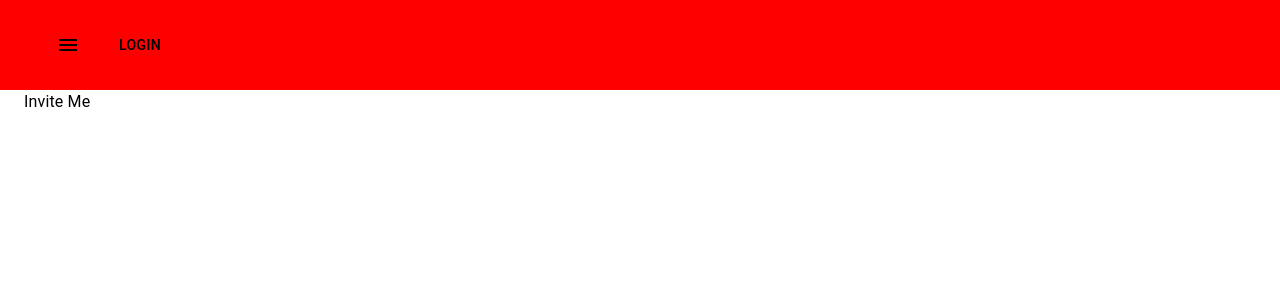
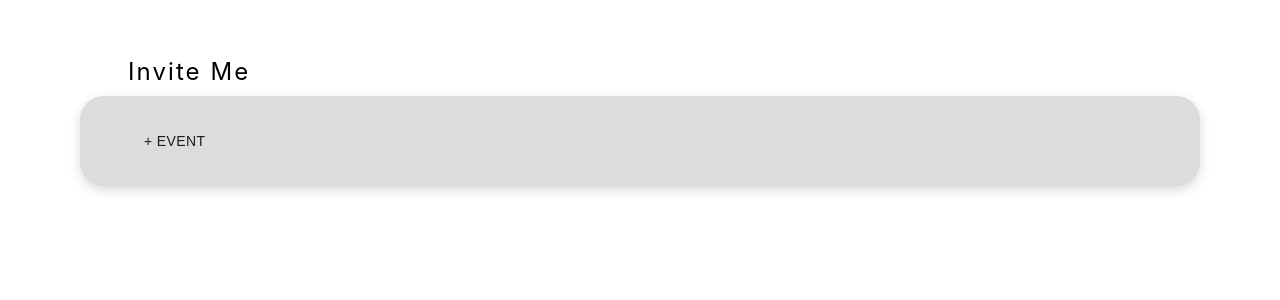
Before and after one commit to zigybass/invite-me, a React (Create React App) app: page / in a window 1280 px wide. Shown: the top 300 px of the page. Built offline with nearby package versions, Linux system fonts and the light colour scheme.

Commit message:
added theme. imported google font. added palette file

```diff
--- a/public/index.html
+++ b/public/index.html
@@ -9,6 +9,12 @@
       name="description"
       content="Web site created using create-react-app"
     />
+    <!-- GoogleFont -->
+    <link
+      href="https://fonts.googleapis.com/css2?family=Baloo+Da+2:wght@400;500;600&display=swap"
+      rel="stylesheet"
+    />
+
     <link rel="apple-touch-icon" href="%PUBLIC_URL%/logo192.png" />
     <!--
       manifest.json provides metadata used when your web app is installed on a
@@ -40,4 +46,7 @@
       To create a production bundle, use `npm run build` or `yarn build`.
     -->
   </body>
+  <style>
+    @import url("https://fonts.googleapis.com/css2?family=Baloo+Da+2&display=swap");
+  </style>
 </html>
--- a/src/App.css
+++ b/src/App.css
@@ -1,38 +1,6 @@
-.App {
-  text-align: center;
+@media (min-width: 1128px) {
 }
-
-.App-logo {
-  height: 40vmin;
-  pointer-events: none;
+body {
+  padding-left: 80px !important;
+  padding-right: 80px !important;
 }
-
-@media (prefers-reduced-motion: no-preference) {
-  .App-logo {
-    animation: App-logo-spin infinite 20s linear;
-  }
-}
-
-.App-header {
-  background-color: #282c34;
-  min-height: 100vh;
-  display: flex;
-  flex-direction: column;
-  align-items: center;
-  justify-content: center;
-  font-size: calc(10px + 2vmin);
-  color: white;
-}
-
-.App-link {
-  color: #61dafb;
-}
-
-@keyframes App-logo-spin {
-  from {
-    transform: rotate(0deg);
-  }
-  to {
-    transform: rotate(360deg);
-  }
-}
--- a/src/App.tsx
+++ b/src/App.tsx
@@ -1,22 +1,34 @@
-import React from "react";
+import React, { useState } from "react";
 import "./App.css";
+import { ThemeProvider } from "@material-ui/styles";
+import theme from "./Assets/MuiTheme/MuiTheme";
 import MainRoutes from "./Router/MainRoutes";
 import Nav from "./components/NavBar/Nav";
+import { Typography } from "@material-ui/core";
 
 function App() {
+  const [events, setEvents] = useState();
   return (
     <div className="App">
-      <header style={styles.nav}>
-        <Nav />
-      </header>
-      <MainRoutes />
+      <ThemeProvider theme={theme}>
+        <header style={styles.nav}>
+          <div style={styles.title}>
+            <Typography variant="h5">Invite Me</Typography>
+          </div>
+          <Nav />
+        </header>
+        <MainRoutes />
+      </ThemeProvider>
     </div>
   );
 }
 
 const styles = {
+  title: {
+    padding: ".5rem 3rem",
+  },
   nav: {
-    width: "100%",
+    margin: "3rem auto",
   },
 };
 
--- a/src/Assets/MuiTheme/MuiTheme.tsx
+++ b/src/Assets/MuiTheme/MuiTheme.tsx
@@ -1,7 +1,24 @@
 import React from "react";
+import { createMuiTheme } from "@material-ui/core/styles";
 
-function MuiTheme() {
-  return <div></div>;
-}
+const theme = createMuiTheme({
+  typography: {
+    h5: {
+      fontFamily: "Baloo Da 2, cursive",
+      letterSpacing: ".13rem",
+    },
+    subtitle1: {
+      fontFamily: "Baloo Da 2, cursive",
+      color: "0, 0, 0, .2",
+    },
+  },
+  overrides: {
+    MuiButton: {
+      root: {
+        fontFamily: "Baloo Da 2, cursive",
+      },
+    },
+  },
+});
 
-export default MuiTheme;
+export default theme;
--- a/src/components/NavBar/Nav.tsx
+++ b/src/components/NavBar/Nav.tsx
@@ -1,17 +1,14 @@
 import React from "react";
 import { makeStyles } from "@material-ui/core/styles";
-import AppBar from "@material-ui/core/AppBar";
-import Toolbar from "@material-ui/core/Toolbar";
-import Typography from "@material-ui/core/Typography";
-import Button from "@material-ui/core/Button";
-import IconButton from "@material-ui/core/IconButton";
-import MenuIcon from "@material-ui/icons/Menu";
+import { Toolbar, Button } from "@material-ui/core";
 
 const useStyles = makeStyles((theme) => ({
   root: {
     flexGrow: 1,
     padding: ".8rem 2rem",
-    backgroundColor: "red",
+    backgroundColor: "#DCDCDD",
+    borderRadius: "1.5rem",
+    boxShadow: "0px 4px 12px rgba(0, 0, 0, 0.15)",
   },
   menuButton: {
     marginRight: theme.spacing(2),
@@ -27,15 +24,7 @@ export default function ButtonAppBar() {
   return (
     <div className={classes.root}>
       <Toolbar>
-        <IconButton
-          edge="start"
-          className={classes.menuButton}
-          color="inherit"
-          aria-label="menu"
-        >
-          <MenuIcon />
-        </IconButton>
-        <Button color="inherit">Login</Button>
+        <Button>+ Event</Button>
       </Toolbar>
     </div>
   );
--- a/src/views/Home.tsx
+++ b/src/views/Home.tsx
@@ -7,7 +7,7 @@ function Home() {
       <Container>
         <Grid container>
           <Grid item>
-            <Typography>Invite Me</Typography>
+            <Typography variant="subtitle1"></Typography>
           </Grid>
         </Grid>
       </Container>
```
Also changed, not shown: palette.txt (added).
